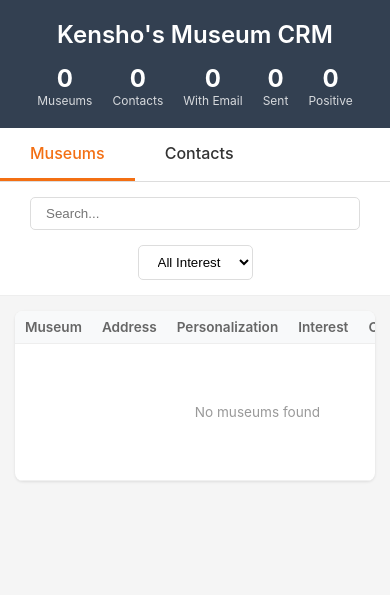
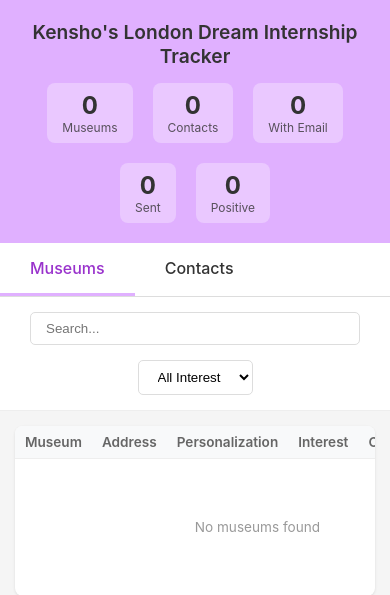
Before and after one commit to jackcane-lgtm/kensho-crm, a Flask app: page / in a window 390 px wide. Shown: the top 595 px of the page. Run offline with Flask 3, Linux system fonts and the light colour scheme; data that the repository does not hold is empty.

Commit message:
Update branding: lavender color and new name

```diff
--- a/templates/index.html
+++ b/templates/index.html
@@ -3,27 +3,29 @@
 <head>
     <meta charset="UTF-8">
     <meta name="viewport" content="width=device-width, initial-scale=1.0">
-    <title>Kensho's Museum CRM</title>
+    <title>Kensho's London Dream Internship Tracker</title>
     <style>
         * { box-sizing: border-box; margin: 0; padding: 0; }
         body { font-family: -apple-system, BlinkMacSystemFont, 'Segoe UI', Roboto, sans-serif; background: #f5f5f5; color: #333; }
 
-        .header { background: #334051; color: white; padding: 20px 30px; display: flex; justify-content: space-between; align-items: center; }
-        .header h1 { font-size: 1.5rem; font-weight: 600; }
+        .header { background: #E0B0FF; color: #333; padding: 20px 30px; display: flex; justify-content: space-between; align-items: center; }
+        .header h1 { font-size: 1.4rem; font-weight: 600; }
 
         .stats { display: flex; gap: 20px; }
-        .stat { text-align: center; }
+        .stat { text-align: center; background: rgba(255,255,255,0.3); padding: 8px 15px; border-radius: 8px; }
         .stat-value { font-size: 1.5rem; font-weight: bold; }
         .stat-label { font-size: 0.75rem; opacity: 0.8; }
 
         .tabs { display: flex; background: white; border-bottom: 1px solid #ddd; }
         .tab { padding: 15px 30px; cursor: pointer; border-bottom: 3px solid transparent; font-weight: 500; }
         .tab:hover { background: #f9f9f9; }
-        .tab.active { border-bottom-color: #F36F13; color: #F36F13; }
+        .tab.active { border-bottom-color: #E0B0FF; color: #9932CC; }
 
         .controls { padding: 15px 30px; background: white; border-bottom: 1px solid #eee; display: flex; gap: 15px; align-items: center; flex-wrap: wrap; }
         .search { padding: 8px 15px; border: 1px solid #ddd; border-radius: 5px; width: 250px; }
+        .search:focus { outline: none; border-color: #E0B0FF; }
         .filter-select { padding: 8px 15px; border: 1px solid #ddd; border-radius: 5px; background: white; }
+        .filter-select:focus { outline: none; border-color: #E0B0FF; }
 
         .content { padding: 20px 30px; }
 
@@ -31,31 +33,33 @@
         table { width: 100%; border-collapse: collapse; }
         th { background: #f8f9fa; padding: 12px 15px; text-align: left; font-weight: 600; font-size: 0.85rem; color: #666; border-bottom: 1px solid #eee; }
         td { padding: 12px 15px; border-bottom: 1px solid #f0f0f0; vertical-align: top; }
-        tr:hover { background: #fafafa; }
+        tr:hover { background: #fdf5ff; }
 
         .status-select { padding: 5px 10px; border: 1px solid #ddd; border-radius: 4px; font-size: 0.85rem; background: white; }
-        .status-select.sent { background: #e3f2fd; border-color: #2196f3; }
+        .status-select.sent { background: #f3e5f5; border-color: #E0B0FF; }
         .status-select.positive { background: #e8f5e9; border-color: #4caf50; }
         .status-select.negative { background: #ffebee; border-color: #f44336; }
 
         .badge { display: inline-block; padding: 3px 8px; border-radius: 12px; font-size: 0.75rem; font-weight: 500; }
         .badge-engaged { background: #e8f5e9; color: #2e7d32; }
-        .badge-pending { background: #fff3e0; color: #f57c00; }
+        .badge-pending { background: #f3e5f5; color: #9932CC; }
         .badge-none { background: #f5f5f5; color: #999; }
 
-        .link { color: #1976d2; text-decoration: none; }
+        .link { color: #9932CC; text-decoration: none; }
         .link:hover { text-decoration: underline; }
 
-        .copy-btn { background: #F36F13; color: white; border: none; padding: 6px 12px; border-radius: 4px; cursor: pointer; font-size: 0.8rem; }
-        .copy-btn:hover { background: #d55f0f; }
-        .copy-btn.copied { background: #4caf50; }
+        .copy-btn { background: #E0B0FF; color: #333; border: none; padding: 6px 12px; border-radius: 4px; cursor: pointer; font-size: 0.8rem; font-weight: 500; }
+        .copy-btn:hover { background: #D896FF; }
+        .copy-btn.copied { background: #4caf50; color: white; }
 
         .modal { display: none; position: fixed; top: 0; left: 0; width: 100%; height: 100%; background: rgba(0,0,0,0.5); z-index: 1000; justify-content: center; align-items: center; }
         .modal.open { display: flex; }
         .modal-content { background: white; padding: 30px; border-radius: 8px; max-width: 700px; width: 90%; max-height: 80vh; overflow-y: auto; }
         .modal-header { display: flex; justify-content: space-between; align-items: center; margin-bottom: 20px; }
+        .modal-header h2 { color: #9932CC; }
         .modal-close { background: none; border: none; font-size: 1.5rem; cursor: pointer; color: #999; }
-        .email-preview { background: #f8f9fa; padding: 20px; border-radius: 5px; white-space: pre-wrap; font-family: Georgia, serif; font-size: 0.95rem; line-height: 1.6; }
+        .modal-close:hover { color: #333; }
+        .email-preview { background: #fdf5ff; padding: 20px; border-radius: 5px; white-space: pre-wrap; font-family: Georgia, serif; font-size: 0.95rem; line-height: 1.6; border: 1px solid #E0B0FF; }
 
         .truncate { max-width: 200px; white-space: nowrap; overflow: hidden; text-overflow: ellipsis; }
         .small { font-size: 0.8rem; color: #666; }
@@ -63,7 +67,8 @@
         .empty { text-align: center; padding: 60px; color: #999; }
 
         @media (max-width: 768px) {
-            .header { flex-direction: column; gap: 15px; }
+            .header { flex-direction: column; gap: 15px; text-align: center; }
+            .header h1 { font-size: 1.2rem; }
             .stats { flex-wrap: wrap; justify-content: center; }
             .controls { flex-direction: column; }
             .search { width: 100%; }
@@ -74,7 +79,7 @@
 </head>
 <body>
     <div class="header">
-        <h1>Kensho's Museum CRM</h1>
+        <h1>Kensho's London Dream Internship Tracker</h1>
         <div class="stats">
             <div class="stat"><div class="stat-value" id="stat-museums">-</div><div class="stat-label">Museums</div></div>
             <div class="stat"><div class="stat-value" id="stat-contacts">-</div><div class="stat-label">Contacts</div></div>
```
